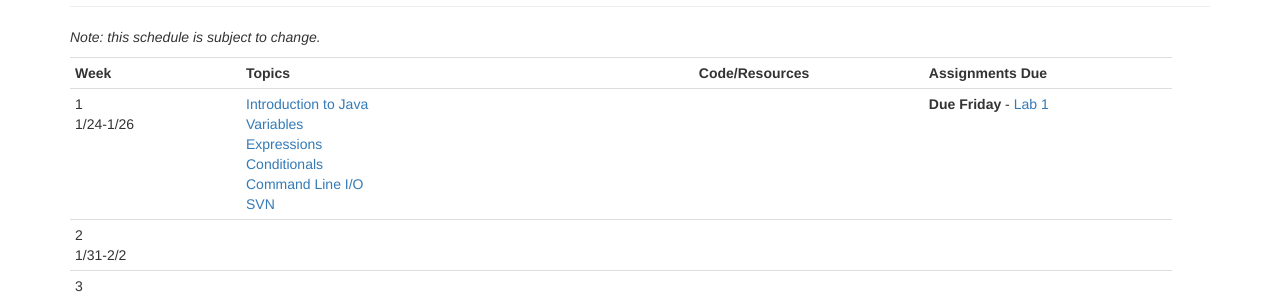
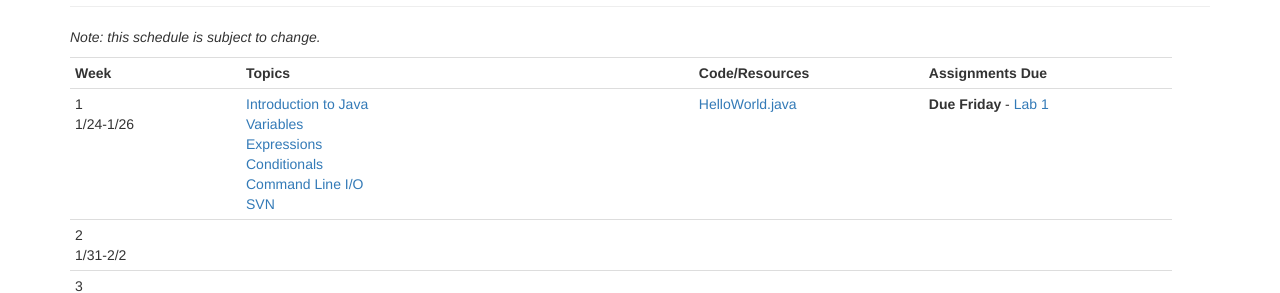
Before and after one commit to CS514-F17/cs514-f17.github.io, a Jekyll site: the page built from schedule.html, in a window 1280 px wide and 1197 px high. Shown: the part 142-435 px from the top of the window. Built offline with Jekyll 4.4.1, drawn with Linux system fonts in a browser that asks for light colours.

Commit message:
update helloworld

```diff
--- a/schedule.html
+++ b/schedule.html
@@ -28,6 +28,7 @@
 				<!--<a href="https://github.com/CS112-F16/notes/blob/master/grading_rubric.md">Grading Rubric</a><br/>-->
 			</td>
 			<td>
+			  <a href="https://github.com/CS112-S17/code/blob/master/HelloWorld.java">HelloWorld.java</a>
 			</td>
 			<td><strong>Due Friday</strong> - <a href="https://github.com/CS112-S17/labs/blob/master/lab1.md">Lab 1</a></td>
 		</tr>
```
